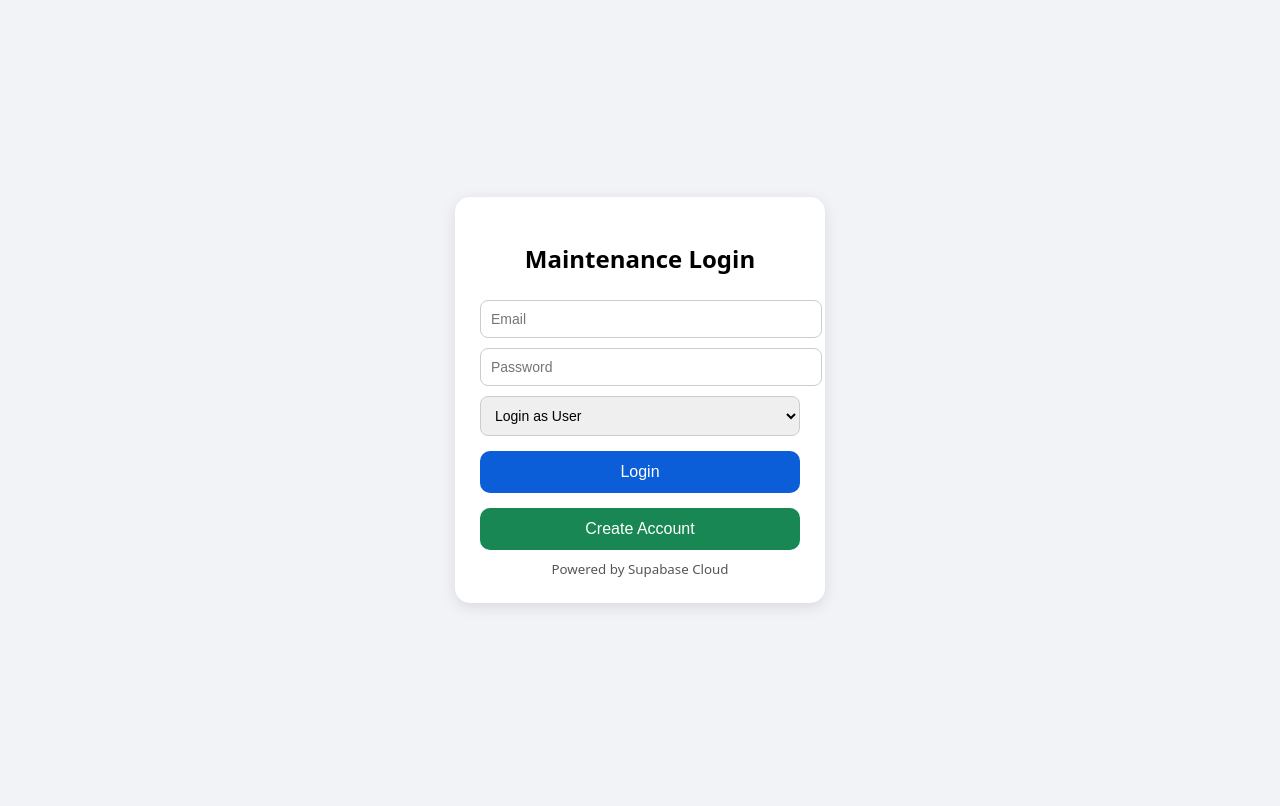
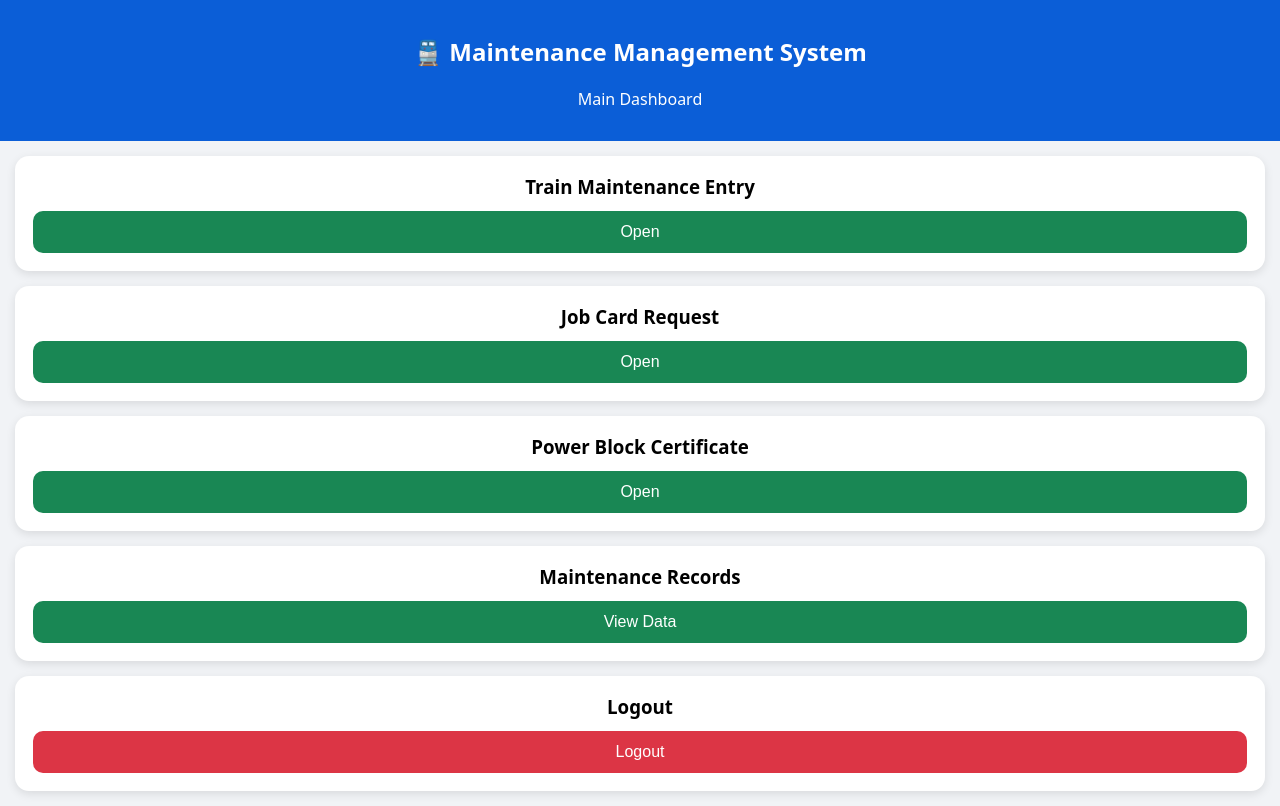
Before and after one commit to humblefool-95/maintenance-system, a Flask app: page / in a window 1280 px wide. Before the commit the page ends 607 px from the top, so only its background shows below. Run offline with Flask 3, Linux system fonts and the light colour scheme; some libraries are stand-ins or nearby versions.

Commit message:
Update login.html

```diff
--- a/templates/login.html
+++ b/templates/login.html
@@ -2,190 +2,123 @@
 <html lang="en">
 <head>
 <meta charset="UTF-8">
-<title>Login – Maintenance System</title>
+<title>Maintenance Dashboard</title>
 <meta name="viewport" content="width=device-width, initial-scale=1.0">
 
 <style>
-body{
-  margin:0;
-  font-family:system-ui,Arial;
-  background:#f1f3f6;
-  display:flex;
-  justify-content:center;
-  align-items:center;
-  height:100vh;
+body {
+  margin: 0;
+  font-family: system-ui, Arial, sans-serif;
+  background: #f1f3f6;
 }
 
-.card{
-  background:white;
-  padding:25px;
-  border-radius:15px;
-  box-shadow:0 4px 15px rgba(0,0,0,.1);
-  width:320px;
+header {
+  background: #0b5ed7;
+  color: white;
+  padding: 15px;
+  text-align: center;
 }
 
-h2{
-  text-align:center;
-  margin-bottom:15px;
+.container {
+  padding: 15px;
+  display: grid;
+  grid-template-columns: 1fr;
+  gap: 15px;
 }
 
-input, select{
-  width:100%;
-  padding:10px;
-  margin-top:10px;
-  border-radius:8px;
-  border:1px solid #ccc;
-  font-size:14px;
+.card {
+  background: white;
+  padding: 18px;
+  border-radius: 14px;
+  box-shadow: 0 3px 10px rgba(0,0,0,.1);
+  text-align: center;
 }
 
-button{
-  width:100%;
-  margin-top:15px;
-  padding:12px;
-  background:#0b5ed7;
-  color:white;
-  border:none;
-  border-radius:10px;
-  font-size:16px;
+.card h3 {
+  margin: 0 0 12px;
 }
 
-button.signup{
-  background:#198754;
+.card button {
+  width: 100%;
+  padding: 12px;
+  border: none;
+  border-radius: 10px;
+  font-size: 16px;
+  background: #198754;
+  color: white;
+  cursor: pointer;
 }
 
-small{
-  display:block;
-  text-align:center;
-  margin-top:10px;
-  color:#555;
+.card button:hover {
+  opacity: 0.9;
+}
+
+.logout-btn {
+  background: #dc3545 !important;
 }
 </style>
-
-<!-- Supabase CDN -->
-<script src="https://cdn.jsdelivr.net/npm/@supabase/supabase-js@2"></script>
-
-<script>
-// ===== SUPABASE CONFIG =====
-const supabaseUrl = "https://cyaxvuwkwptaxbkpwyid.supabase.co";
-const supabaseKey = "sb_publishable_wshxDs-Q_gUgYXxVjw7bwA_ycY3kndA";
-
-const supabaseClient = supabase.createClient(supabaseUrl, supabaseKey);
-
-// ===== LOGIN FUNCTION =====
-async function loginUser(){
-
-  const email = document.getElementById("email").value;
-  const password = document.getElementById("password").value;
-  const selectedRole = document.getElementById("loginRole").value;
-
-  if(!email || !password){
-    alert("Please enter email and password");
-    return;
-  }
-
-  const { data, error } = await supabaseClient.auth.signInWithPassword({
-    email,
-    password
-  });
-
-  if(error){
-    alert("❌ " + error.message);
-    return;
-  }
-
-  const user = data.user;
-
-  // ===== CHECK PROFILE =====
-  const { data: profile } = await supabaseClient
-    .from("profiles")
-    .select("role")
-    .eq("user_id", user.id)
-    .single();
-
-  // ===== CREATE PROFILE IF NOT EXISTS =====
-  if(!profile){
-
-    const { error: insertError } = await supabaseClient
-      .from("profiles")
-      .insert([{
-        user_id: user.id,
-        email: user.email,
-        role: "user"
-      }]);
-
-    if(insertError){
-      alert("❌ Profile creation failed");
-      return;
-    }
-  }
-
-  // ===== FETCH PROFILE AGAIN =====
-  const { data: newProfile } = await supabaseClient
-    .from("profiles")
-    .select("role")
-    .eq("user_id", user.id)
-    .single();
-
-  // ===== ADMIN PROTECTION =====
-  if(selectedRole === "admin" && newProfile.role !== "admin"){
-    alert("❌ You are NOT authorized as Admin");
-    await supabaseClient.auth.signOut();
-    return;
-  }
-
-  // ===== SUCCESS LOGIN =====
-  window.location.href = "index.html";
-}
-
-// ===== SIGNUP FUNCTION =====
-async function signupUser(){
-
-  const email = document.getElementById("email").value;
-  const password = document.getElementById("password").value;
-
-  if(!email || !password){
-    alert("Please enter email and password");
-    return;
-  }
-
-  const { error } = await supabaseClient.auth.signUp({
-    email,
-    password
-  });
-
-  if(error){
-    alert("❌ " + error.message);
-    return;
-  }
-
-  alert("✅ Account created successfully. Now login.");
-}
-</script>
 
 </head>
 
 <body>
 
-<div class="card">
+<header>
+  <h2>🚆 Maintenance Management System</h2>
+  <p>Main Dashboard</p>
+</header>
 
-<h2>Maintenance Login</h2>
+<div class="container">
 
-<input type="email" id="email" placeholder="Email" required>
+  <div class="card">
+    <h3>Train Maintenance Entry</h3>
+    <button onclick="goTrain()">Open</button>
+  </div>
 
-<input type="password" id="password" placeholder="Password" required>
+  <div class="card">
+    <h3>Job Card Request</h3>
+    <button onclick="goJobCard()">Open</button>
+  </div>
 
-<select id="loginRole">
-  <option value="user">Login as User</option>
-  <option value="admin">Login as Admin</option>
-</select>
+  <div class="card">
+    <h3>Power Block Certificate</h3>
+    <button onclick="goPowerBlock()">Open</button>
+  </div>
 
-<button onclick="loginUser()">Login</button>
+  <div class="card">
+    <h3>Maintenance Records</h3>
+    <button onclick="goRecords()">View Data</button>
+  </div>
 
-<button class="signup" onclick="signupUser()">Create Account</button>
-
-<small>Powered by Supabase Cloud</small>
+  <div class="card">
+    <h3>Logout</h3>
+    <button class="logout-btn" onclick="logout()">Logout</button>
+  </div>
 
 </div>
 
+<script>
+
+function goTrain() {
+  window.location.href = "/train";
+}
+
+function goJobCard() {
+  window.location.href = "/jobcard";
+}
+
+function goPowerBlock() {
+  window.location.href = "/powerblock";
+}
+
+function goRecords() {
+  window.location.href = "/records";
+}
+
+function logout() {
+  window.location.href = "/";
+}
+
+</script>
+
 </body>
 </html>
```
